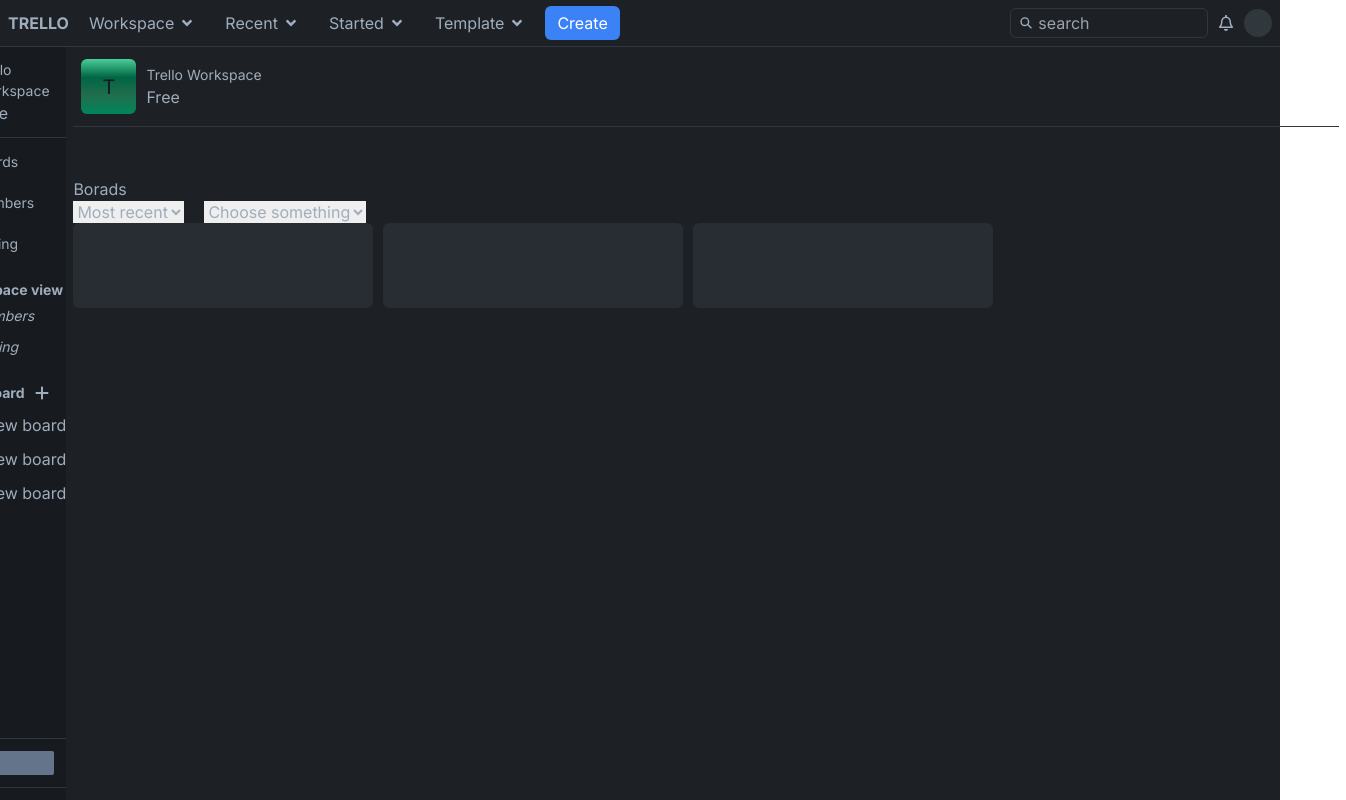
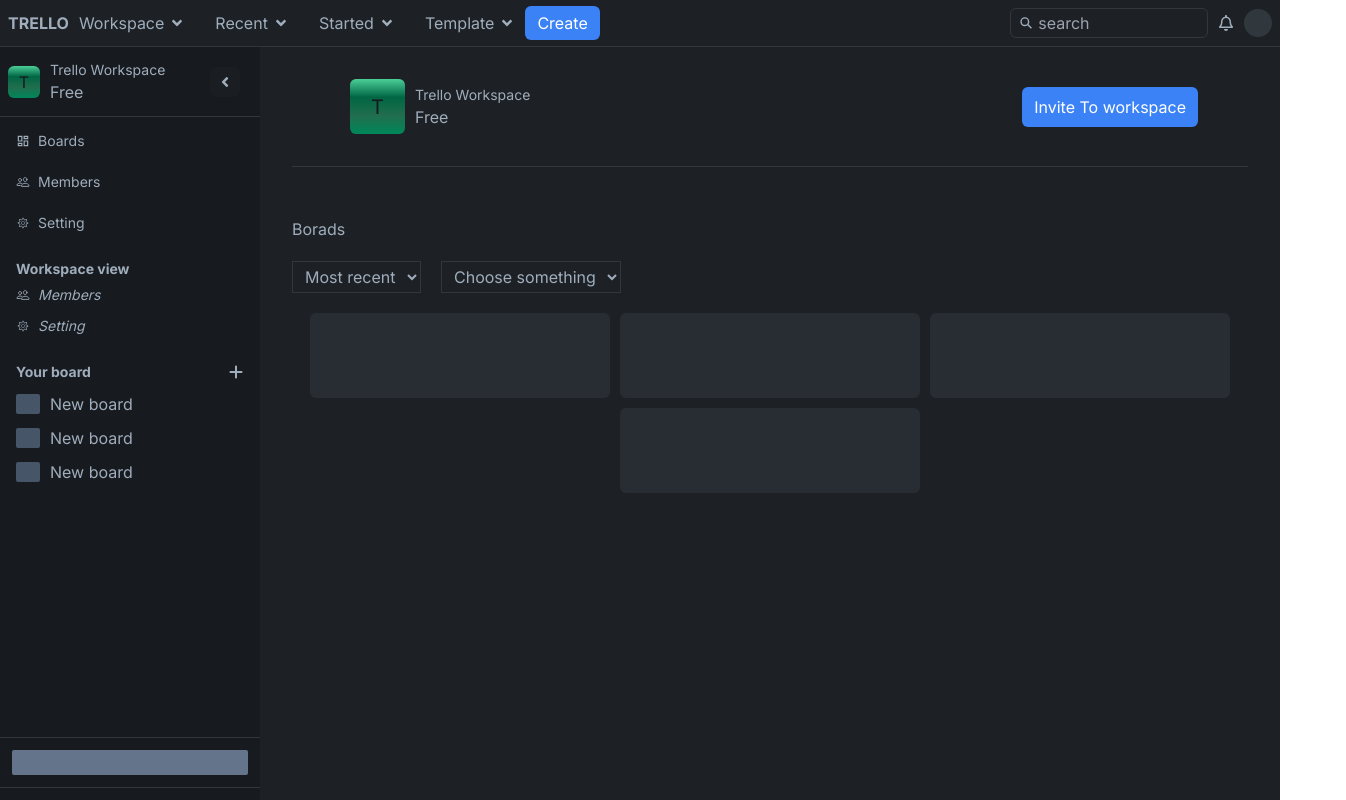
Before and after one commit to sakibsarkar/trello-dashboard, a Next.js app: page / in a window 1280 px wide. Shown: the whole page, 1346 px wide, since content can reach past the window. Built offline with nearby package versions, Linux system fonts and the light colour scheme.

Commit message:
page content added

```diff
--- a/src/app/globals.css
+++ b/src/app/globals.css
@@ -5,3 +5,8 @@
 .logoGradient {
     background: linear-gradient(#4BCE97, #006644, #216E4E, #00875a);
 }
+
+body {
+    position: relative;
+    overflow: hidden;
+}
--- a/src/app/layout.tsx
+++ b/src/app/layout.tsx
@@ -1,4 +1,5 @@
 import "./globals.css";
+import ContextProvieder from "@/provider/ContextProvieder/ContextProvieder";
 import Navbar from "@/shared/Navbar/Navbar";
 import Sidebar from "@/shared/Sidebar/Sidebar";
 import type { Metadata } from "next";
@@ -19,13 +20,18 @@
   return (
     <html lang="en">
       <body className={inter.className}>
-        <div className="flex flex-col justify-center items-start h-screen w-screen bg-[#1d2125]">
-          <Navbar />
-          <div className="h-screen w-screen flex justify-center items-start">
-            <Sidebar />
-            {children}
+
+
+        <ContextProvieder>
+          <div className="flex flex-col justify-betweenl h-screen  bg-[#1d2125]">
+            <Navbar />
+            <div className="h-full w-full flex justify-center items-start">
+              <Sidebar />
+              {children}
+            </div>
           </div>
-        </div>
+        </ContextProvieder>
+
       </body>
     </html>
   );
--- a/src/app/page.tsx
+++ b/src/app/page.tsx
@@ -1,13 +1,13 @@
-import Image from "next/image";
-
 export default function Home() {
   return (
-    <main className="w-full h-full">
-      <div className="w-[100%] h-full overflow-auto flex justify-center items-start">
-        <div className="w-[1596px] h-[60px] px-[32px] text-[#9fadbc] flex flex-col items-start justify-start gap-[50px]">
+    <main className="flex-1 w-full h-full">
+      <div className="w-auto h-full overflow-auto flex justify-center items-start">
+        <div className="pl-[20px] sm:px-[32px] text-[#9fadbc] flex flex-col items-start justify-start gap-[50px]">
 
           {/* top */}
-          <div className="px-[8px] py-[12px] border-b-[1px] border-[#31383d] flex justify-start items-center gap-[10px] w-full">
+          <div className="w-full py-[32px]  border-b-[1px] border-[#31383d]">
+            <div className="max-w-[856px] flex justify-between items-center mx-auto">
+              <div className="px-[8px] flex justify-start items-center gap-[10px] ">
 
                 <div className="logoGradient w-[55px] h-[55px] flex justify-center items-center rounded-md ">
                   <h1 className="text-[#171a1e] text-[20px]">T</h1>
@@ -18,24 +18,28 @@
                   <p>Free</p>
                 </div>
               </div>
+              <button className="hidden px-[12px] py-[8px] bg-blue-500 rounded-md text-white sm:flex">Invite To workspace</button>
+            </div>
+          </div>
 
           {/* mid */}
 
           <div className="w-full">
-            <div className="w-[1266px] mx-auto flex flex-col items-start justify-start">
+            <div className="mx-auto flex flex-col items-start justify-start gap-[20px]">
               <h1>Borads</h1>
-              <div className="flex gap-[20px]">
-                <select>
+              <div className="flex gap-[20px] flex-wrap">
+                <select className="bg-transparent border-[1px] border-[#31383d] py-[4px] px-[8px]">
                   <option value="">Most recent</option>
                 </select>
-                <select>
+                <select className="bg-transparent border-[1px] border-[#31383d] py-[4px] px-[8px]">
                   <option value="">Choose something</option>
                 </select>
               </div>
-              <div className="flex justify-start items-center gap-[10px]">
-                <div className="w-[300px] h-[85px] bg-[#282d33] rounded-md"></div>
-                <div className="w-[300px] h-[85px] bg-[#282d33] rounded-md"></div>
-                <div className="w-[300px] h-[85px] bg-[#282d33] rounded-md"></div>
+              <div className="w-full flex flex-col justify-center items-center gap-[10px] md:flex-wrap md:flex-row">
+                <div className="w-[80%] md:w-[300px] h-[85px] bg-[#282d33] rounded-md"></div>
+                <div className="w-[80%] md:w-[300px] h-[85px] bg-[#282d33] rounded-md"></div>
+                <div className="w-[80%] md:w-[300px] h-[85px] bg-[#282d33] rounded-md"></div>
+                <div className="w-[80%] md:w-[300px] h-[85px] bg-[#282d33] rounded-md"></div>
               </div>
             </div>
           </div>
--- /dev/null
+++ b/src/provider/ContextProvieder/ContextProvieder.tsx
@@ -0,0 +1,25 @@
+"use client";
+import React, { ReactNode, createContext, useState } from "react";
+
+type ContextValueType = {
+    setShowBar: React.Dispatch<React.SetStateAction<boolean>>;
+    showBar: boolean;
+};
+export const StateContext = createContext<ContextValueType>({ setShowBar: () => { }, showBar: false })
+
+const ContextProvieder: React.FC<{ children: ReactNode }> = ({ children }) => {
+    const [showBar, setShowBar] = useState<boolean>(true)
+
+    const contextValue = {
+        showBar,
+        setShowBar
+    }
+
+    return (
+        <StateContext.Provider value={contextValue}>
+            {children}
+        </StateContext.Provider>
+    );
+};
+
+export default ContextProvieder;
--- a/src/shared/Navbar/Navbar.tsx
+++ b/src/shared/Navbar/Navbar.tsx
@@ -6,12 +6,14 @@
         <nav className="w-full">
             <div className="w-full h-[47px] p-[8px] border-b-[1px] border-[#31383d] flex justify-between items-center text-[#9fadbc]">
                 {/* left side */}
-                <div className="flex justify-start items-center gap-[10px]">
+                <div className="w-full flex sm:justify-start justify-between items-center gap-[10px]w-full sm:w-fit">
                     <h2 className="font-[700]">TRELLO</h2>
-                    <button className="flex justify-center items-center gap-[5px] px-[10px] py-[6px]">Workspace <FaAngleDown /></button>
-                    <button className="flex justify-center items-center gap-[5px] px-[10px] py-[6px]">Recent <FaAngleDown /></button>
-                    <button className="flex justify-center items-center gap-[5px] px-[10px] py-[6px]">Started <FaAngleDown /></button>
-                    <button className="flex justify-center items-center gap-[5px] px-[10px] py-[6px]">Template <FaAngleDown /></button>
+                    <div className="hidden lg:flex justify-start items-center gap-[10px]">
+                        <button className="flex justify-center items-center gap-[5px] px-[10px] py-[6px]">Workspace <FaAngleDown /></button>
+                        <button className="flex justify-center items-center gap-[5px] px-[10px] py-[6px]">Recent <FaAngleDown /></button>
+                        <button className="flex justify-center items-center gap-[5px] px-[10px] py-[6px]">Started <FaAngleDown /></button>
+                        <button className="flex justify-center items-center gap-[5px] px-[10px] py-[6px]">Template <FaAngleDown /></button>
+                    </div>
 
                     <button className="px-[12px] py-[5px] bg-blue-500 rounded-md text-white">Create</button>
                 </div>
--- a/src/shared/Sidebar/Sidebar.tsx
+++ b/src/shared/Sidebar/Sidebar.tsx
@@ -1,14 +1,37 @@
+"use client";
 import Link from "next/link";
+import { useContext, useEffect } from "react";
 import { CiSettings } from "react-icons/ci";
+import { FaAngleLeft, FaAngleRight } from "react-icons/fa";
 import { FaPlus } from "react-icons/fa6";
 import { IoPeopleOutline } from "react-icons/io5";
 import { MdOutlineDashboard } from "react-icons/md";
+import { StateContext } from "@/provider/ContextProvieder/ContextProvieder";
 
 const Sidebar = () => {
+
+    const { showBar, setShowBar } = useContext(StateContext)
+
+    const hideStyle = {
+        minWidth: "0",
+        maxWidth: "0",
+        transition: "min-width 0.4s",
+        overflow: "hidden",
+        padding: "0"
+    }
+
+    useEffect(() => {
+        const screen = window.screen.width
+        if (screen < 640) {
+            setShowBar(false)
+        }
+    }, [])
+
     return (
-        <div className="w-[260px] h-full bg-[#171a1e] flex flex-col justify-between items-center text-[#9fadbc] pb-[12px]">
+        <div className="relative h-full text-[#9fadbc]">
+            <div className="absolute min-w-[260px] max-w-[260px] h-full bg-[#171a1e] flex flex-col justify-between items-center pb-[12px] sm:static top-0 left-0 duration-[0.4s]" style={showBar ? {} : hideStyle}>
                 {/* top */}
-            <div className="px-[8px] py-[12px] border-b-[1px] border-[#31383d] flex justify-start items-center gap-[10px] w-full">
+                < div className="px-[8px] py-[12px] border-b-[1px] border-[#31383d] flex justify-start items-center gap-[10px] w-full relative" >
 
                     <div className="logoGradient w-[32px] h-[32px] flex justify-center items-center rounded-md ">
                         <h1 className="text-[#171a1e]">T</h1>
@@ -18,11 +41,14 @@
                         <p className="text-[14px]">Trello Workspace</p>
                         <p>Free</p>
                     </div>
-            </div>
+                    <button className="absolute right-[20px] w-[30px] h-[30px] rounded-md flex justify-center items-center bg-[#1a1d21]"
+                        onClick={() => setShowBar(false)}
+                    ><FaAngleLeft /></button>
+                </div >
 
                 {/* mid  */}
 
-            <div className="w-full h-full pl-[16px] py-[8px] flex flex-col justify-start items-start gap-[20px] ">
+                < div className="w-full h-full pl-[16px] py-[8px] flex flex-col justify-start items-start gap-[20px] " >
 
                     <div className="flex flex-col justify-start items-center text-[14px] gap-[10px]">
                         <Link href={"/"} className="text-[#9fadbc] py-[5px] w-full flex justify-start items-center gap-[8px] text-[14px]"><MdOutlineDashboard />Boards</Link>
@@ -65,15 +91,20 @@
                     </div>
 
 
-            </div>
+                </div >
 
                 {/* bottom */}
 
-            <div className="w-full h-[56px] flex justify-center items-center border-b-[1px] border-t-[1px] border-[#31383d] p-[12px]">
+                < div className="w-full h-[56px] flex justify-center items-center border-b-[1px] border-t-[1px] border-[#31383d] p-[12px]" >
                     <div className="w-full h-full bg-slate-500 rounded-sm"></div>
-            </div>
+                </div >
 
-        </div>
+            </div >
+
+            {
+                showBar ? "" : <button onClick={() => setShowBar(true)} className="absolute z-5 right-[-20px] top-0 h-full bg-[#414548] text-white"><FaAngleRight /></button>
+            }
+        </div >
     );
 };
 
```
Lines whose indentation alone changed are shown as unchanged.
